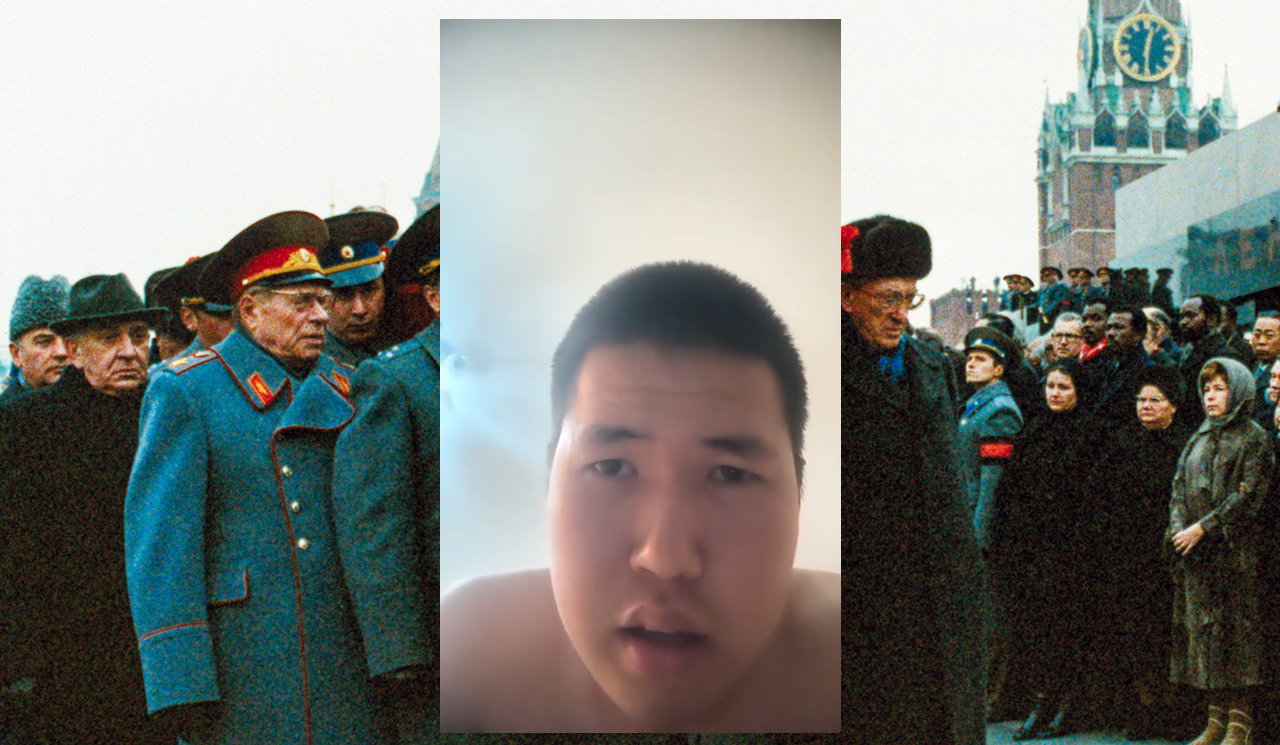
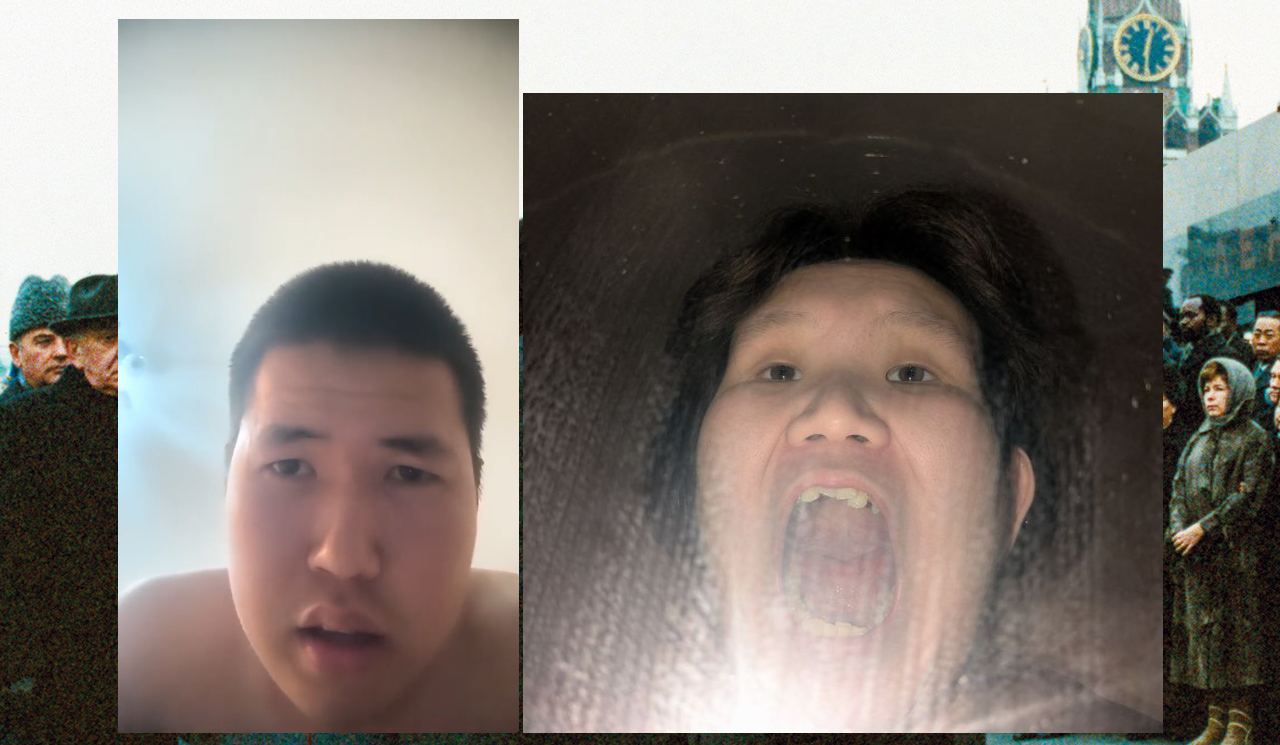
Before and after one commit to deathstarus/zarapidoras, a plain HTML site: page index.html in a window 1280 px wide. Shown: the part 61-806 px from the top of the page. Drawn offline with Linux system fonts and the light colour scheme.

Commit message:
Update index.html

```diff
--- a/index.html
+++ b/index.html
@@ -17,5 +17,7 @@ body {
 <body>
         <h1>Зараа пидораска</h1>
         <img src="hellno.png" alt="zara pedik">
+        <img src="erch.jpg" alt="zara pedik">
 </body>
+
 </html>
```
